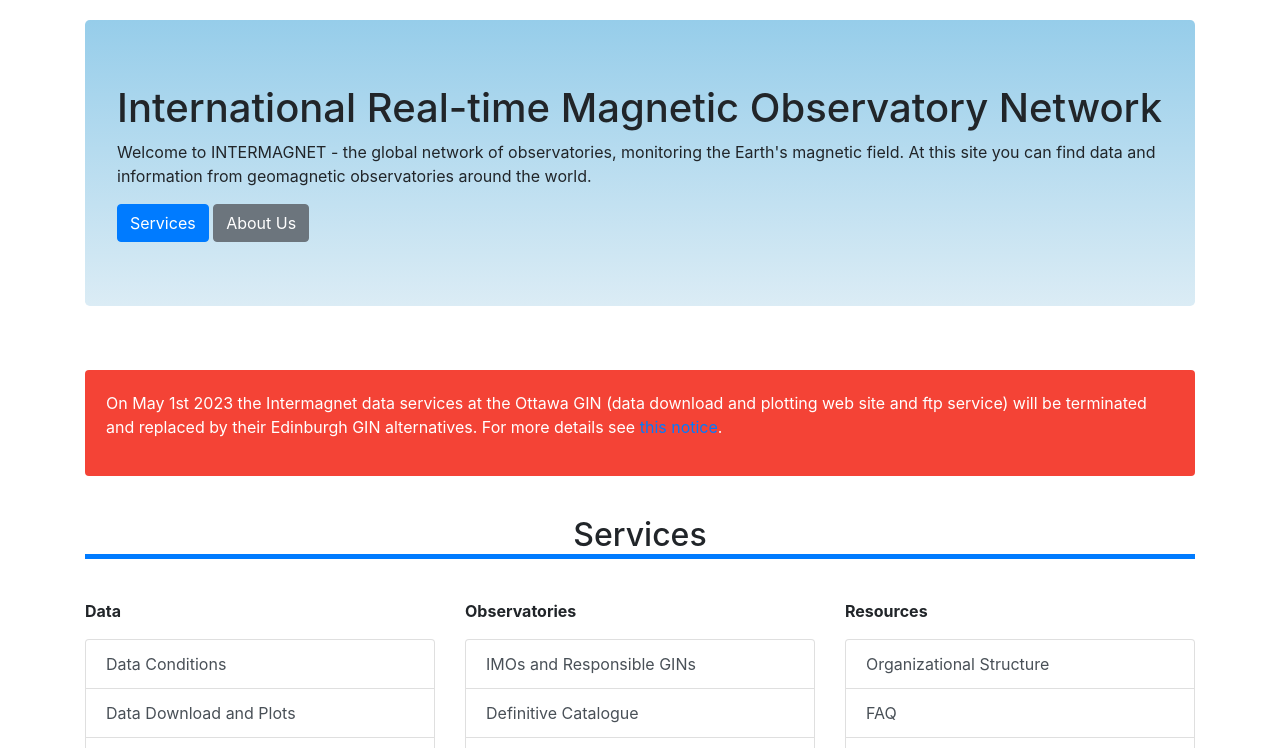
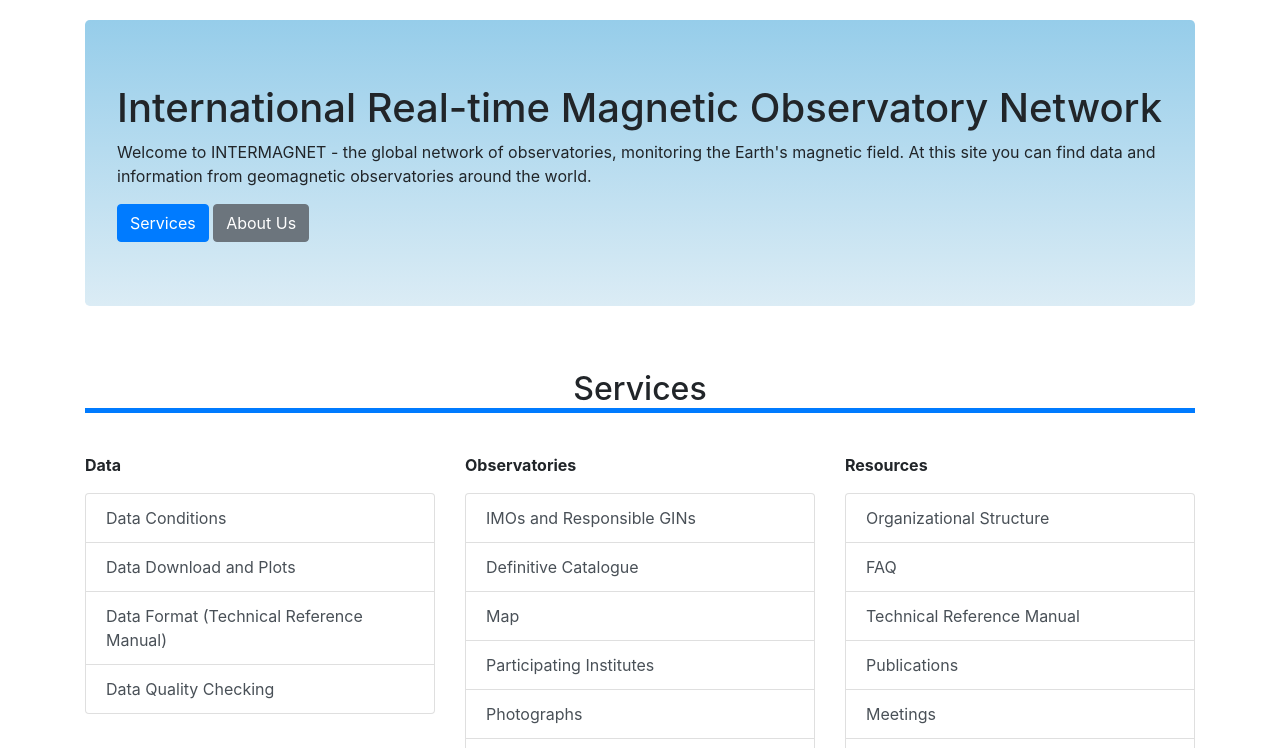
Before and after one commit to INTERMAGNET/intermagnet.github.io, a Jekyll site: the page built from index.html, in a window 1280 px wide and 900 px high, cut to the strip 152-900 px from the top of the window. Built offline with Jekyll 4.4.1, drawn with Linux system fonts in a browser that asks for light colours.

Commit message:
removed alert  box fornew data download

```diff
--- a/index.html
+++ b/index.html
@@ -11,11 +11,6 @@
         <a class="btn btn-primary" href="#services" rel="external" role="button">Services</a>
         <a class="btn btn-secondary" href="#about-us" rel="external" role="button">About Us</a>
     </div>
-
-    <div class="alert">
-    <p>On May 1st 2023 the Intermagnet data services at the Ottawa GIN (data download and plotting web site and ftp service) will be terminated and replaced by their Edinburgh GIN alternatives. For more details see <a href="/new_data_download.html">this notice</a>.</p>
-    </div>
-
 
     <section id="services">
 
```
